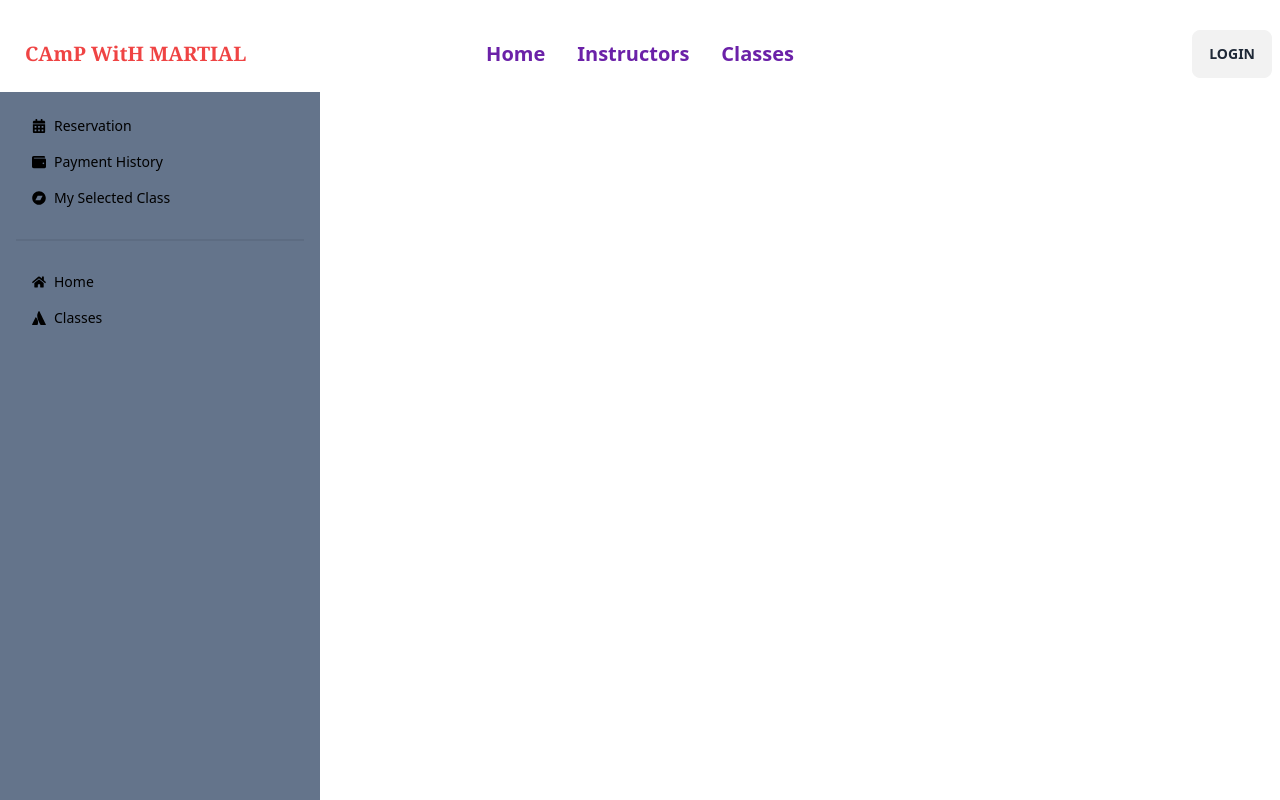
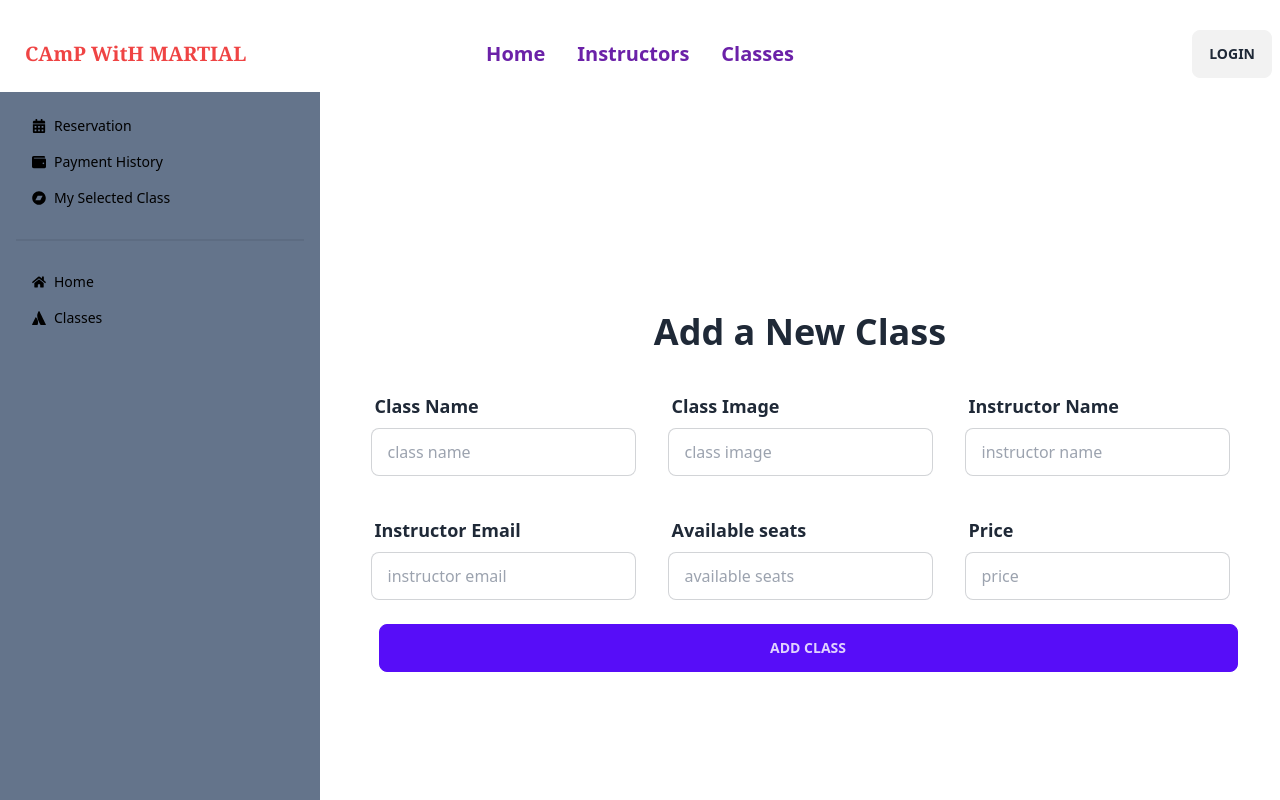
Before and after one commit to Avi39/summer-camp-client, a React (Vite) app: page /dashboard/addClass in a window 1280 px wide. Shown: the top 800 px of the page. Built offline with nearby package versions, Linux system fonts and the light colour scheme; no server answers.

Commit message:
add class done

```diff
--- a/src/Layout/Dashboard.jsx
+++ b/src/Layout/Dashboard.jsx
@@ -48,7 +48,6 @@ const Dashboard = () => {
                                 <li><NavLink to="/dashboard/reservation"><FaCalendarAlt></FaCalendarAlt>Reservation</NavLink></li>
                                 <li><NavLink to="/dashboard/history"><FaWallet></FaWallet>Payment History</NavLink></li>
                                 <li><NavLink to="/dashboard/mycart"><FaBandcamp></FaBandcamp>My Selected Class</NavLink></li>
-
                             </>
                         }
                         <div className="divider"></div>
--- a/src/pages/Dashboard/AddClass/AddClass.jsx
+++ b/src/pages/Dashboard/AddClass/AddClass.jsx
@@ -1,10 +1,97 @@
 /* eslint-disable no-unused-vars */
 import React from 'react';
+import useAuth from '../../../hooks/useAuth';
+import Swal from 'sweetalert2';
 
 const AddClass = () => {
+    const { user } = useAuth()
+
+    const handleAddClass = event => {
+        event.preventDefault();
+        const form = event.target;
+        const class_name = form.class_name.value;
+        const class_image = form.class_image.value;
+        const instructor_name = user?.displayName;
+        const instructor_email = user?.email;
+        const seats = form.seats.value;
+        const price = form.price.value;
+        const add = {
+            marshal_class_name: class_name,
+            class_image: class_image,
+            instructor_name: instructor_name,
+            instructor_email: instructor_email,
+            available_seats: seats,
+            price: price,
+            status: 'pending',
+            student_number: '20'
+        }
+        console.log(add);
+
+        fetch('http://localhost:5000/addClass', {
+            method: 'POST',
+            headers: {
+                'content-type': 'application/json'
+            },
+            body: JSON.stringify(add)
+        })
+            .then(res => res.json())
+            .then(data => {
+                console.log(data);
+                if (data.insertedId) {
+                    Swal.fire({
+                        position: 'top-end',
+                        icon: 'success',
+                        title: 'Your Class has been added',
+                        showConfirmButton: false,
+                        timer: 1500
+                    })
+                }
+            })
+    }
     return (
         <div>
-
+            <p className='text-4xl font-bold mb-8 text-center '>Add a New Class</p>
+            <form onSubmit={handleAddClass}>
+                <div className='lg:grid grid-cols-3 gap-8'>
+                    <div className="form-control w-full max-w-xs">
+                        <label className="label">
+                            <span className=" text-lg font-semibold">Class Name</span>
+                        </label>
+                        <input type="text" name='class_name' placeholder="class name" className="input input-bordered w-full max-w-xs" />
+                    </div>
+                    <div className="form-control w-full max-w-xs">
+                        <label className="label">
+                            <span className=" text-lg font-semibold">Class Image</span>
+                        </label>
+                        <input type="text" name='class_image' placeholder="class image" className="input input-bordered w-full max-w-xs" />
+                    </div>
+                    <div className="form-control w-full max-w-xs">
+                        <label className="label">
+                            <span className="text-lg font-semibold">Instructor Name</span>
+                        </label>
+                        <input type="text" defaultValue={user?.displayName} name='instructor_name' placeholder="instructor name" className="input input-bordered w-full max-w-xs" />
+                    </div>
+                    <div className="form-control w-full max-w-xs">
+                        <label className="label">
+                            <span className="text-lg font-semibold">Instructor Email</span>
+                        </label>
+                        <input type="text" name='instructor_email' defaultValue={user?.email} placeholder="instructor email" className="input input-bordered w-full max-w-xs" />
+                    </div>
+                    <div className="form-control w-full max-w-xs">
+                        <label className="label">
+                            <span className="text-lg font-semibold">Available seats</span>
+                        </label>
+                        <input type="text" name='seats' placeholder="available seats" className="input input-bordered w-full max-w-xs" />
+                    </div>
+                    <div className="form-control w-full max-w-xs">
+                        <label className="label">
+                            <span className=" text-lg font-semibold">Price</span>
+                        </label>
+                        <input type="number" name='price' placeholder="price" className="input input-bordered w-full max-w-xs" />
+                    </div>
+                </div>
+                <input type="submit" value="Add Class" className='btn btn-primary btn-block ml-2 mt-6' />
+            </form>
         </div>
     );
 };
--- a/src/pages/Dashboard/MyCart/ManageClasses/ManageClassesDetails.jsx
+++ b/src/pages/Dashboard/MyCart/ManageClasses/ManageClassesDetails.jsx
@@ -50,7 +50,7 @@ const ManageClassesDetails = ({ item,refetch }) => {
         })
     }
     return (
-        <div className="card w-96 bg-base-100 shadow-xl ">
+        <div className="card w-fit bg-base-100 shadow-xl ">
       <figure className="px-10 pt-10">
         <img src={class_image} alt="Shoes" className="rounded-xl" />
       </figure>
@@ -59,11 +59,14 @@ const ManageClassesDetails = ({ item,refetch }) => {
         <h2 className="card-title"><span className='text-red-500'>Instructor Name:</span>{instructor_name}</h2>
         <h2 className="card-title"><span className='text-red-500'>Available Seat:</span>{available_seats}</h2>
         <h2 className="card-title"><span className='text-red-500'>Price: </span>{price}</h2>
-        <h2 className="card-title"><span className='text-red-500'>email: </span>{instructor_email}</h2>
+        <h2 className="card-title"><span className='text-red-500'>Instructor_email: </span>{instructor_email}</h2>
         <h2 className="card-title"><span className='text-red-500'>Status: </span>{status}</h2>
         <div className="card-actions">
-          <button onClick={()=>handleMakeDenied(item)} className="btn btn-primary">denied</button>
-          <button onClick={()=>handleMakeActive(item)}  className="btn btn-warning">approved</button>
+            {
+                status === 'active'?<><button onClick={()=>handleMakeDenied(item)} className="btn btn-disabled">denied</button>  <button onClick={()=>handleMakeActive(item)}  className="btn  btn-disabled">approved</button></>: status === 'denied'?<><button onClick={()=>handleMakeDenied(item)} className="btn btn-disabled">denied</button>  <button onClick={()=>handleMakeActive(item)} className="btn  btn-disabled">approved</button></>:
+                <><button onClick={()=>handleMakeDenied(item)} className="btn btn-primary">denied</button> <button onClick={()=>handleMakeActive(item)}className="btn btn-warning">approved</button></>
+            }
+
           <button className="btn btn-success">feedback</button>
         </div>
       </div>
```
